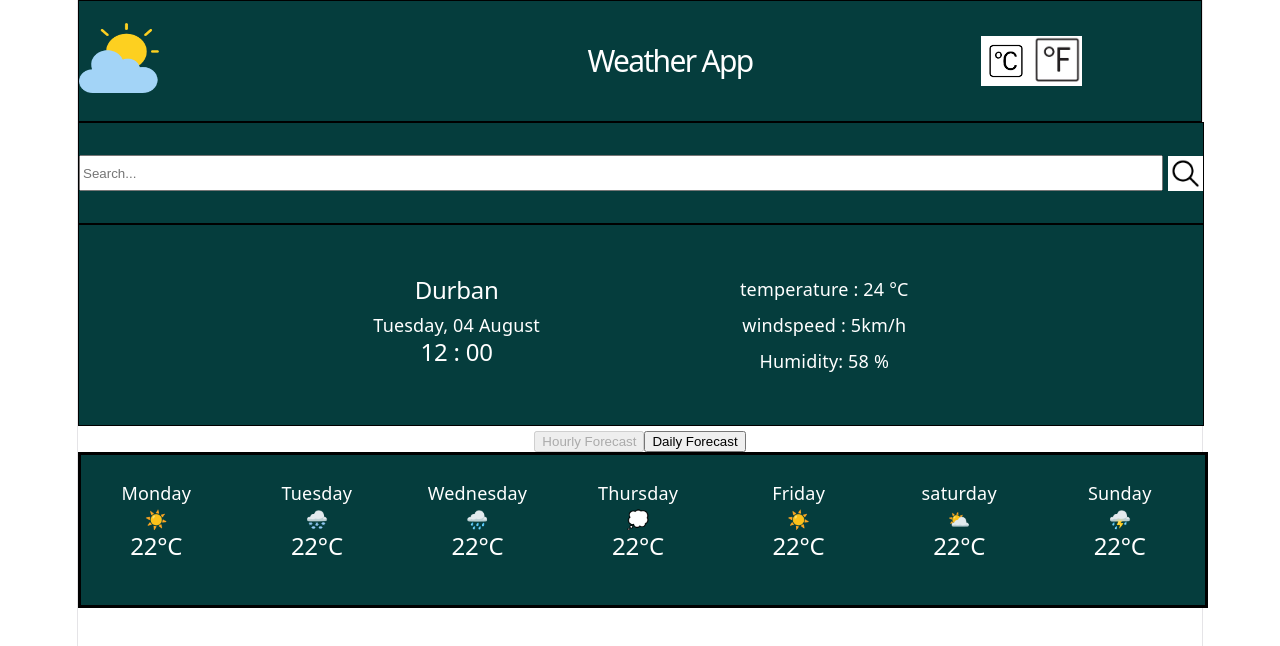
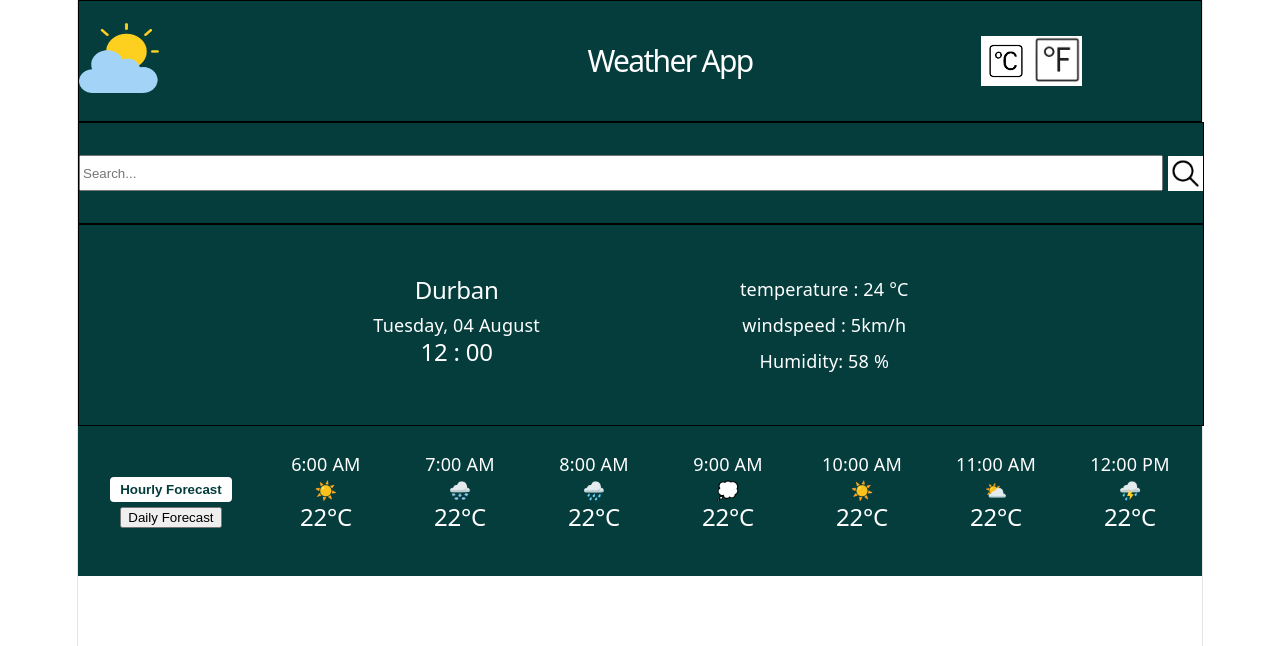
Before and after one commit to nokuphiwa02/weatherProject, a React (Vite) app: page / in a window 1280 px wide. Shown: the top 646 px of the page. Built offline with nearby package versions, Linux system fonts and the light colour scheme.

Commit message:
updateBtns

```diff
--- a/src/Components/DailyForecast/DailyForecast.module.css
+++ b/src/Components/DailyForecast/DailyForecast.module.css
@@ -7,7 +7,6 @@
   margin-top: 0;
   justify-content: center;
   align-items: center;
-  border: solid black;
   background-color: #053d3d;
   color: white;
 }
--- a/src/Components/DailyForecast/DailyForecast.tsx
+++ b/src/Components/DailyForecast/DailyForecast.tsx
@@ -4,6 +4,7 @@ import { Text } from "../Text/Text";
 
 export const DailyForecast = () => {
   return (
+    <>
       <div className={styles.DailyContent}>
         <div className={styles.dailyForecast}>
           <Text variant="p">Monday</Text>
@@ -45,5 +46,6 @@ export const DailyForecast = () => {
           <Text variant="h2">22°C</Text>
         </div>
       </div>
+    </>
   );
 };
--- a/src/Components/HourlyForecast/HourlyForecast.module.css
+++ b/src/Components/HourlyForecast/HourlyForecast.module.css
@@ -7,7 +7,6 @@
   margin-top:0;
   justify-content: center;
   align-items: center;
-  border: solid black;
   background-color: #053d3d;
   color: white;
 }
--- a/src/Components/forecastContainer/ForecastContainer.modules.css
+++ b/src/Components/forecastContainer/ForecastContainer.modules.css
@@ -1,4 +1,4 @@
-content {
+.content {
   width: 100%;
   height: 150px;
   display: flex;
@@ -7,13 +7,18 @@ content {
   margin-top: 0;
   justify-content: center;
   align-items: center;
-  border: solid black;
   background-color: #053d3d;
-  color: white;
 }
 
-
-btns {
+.btns {
   position: relative;
-  margin-top: -100px;
+  background-color: #053d3d;
 }
+.active {
+  background-color: #ffffff;
+  color: #053d3d;
+  font-weight: bold;
+  border: none;
+  padding: 5px 10px;
+  border-radius: 4px;
+}
--- a/src/Components/forecastContainer/ForecastContainer.tsx
+++ b/src/Components/forecastContainer/ForecastContainer.tsx
@@ -1,25 +1,32 @@
-import React, {useState} from 'react'
+import React, { useState } from "react";
+import "./ForecastContainer.modules.css";
 
-import { DailyForecast } from '../DailyForecast/DailyForecast'
-import { HourlyForecast } from '../HourlyForecast/HourlyForecast'
-
+import { DailyForecast } from "../DailyForecast/DailyForecast";
+import { HourlyForecast } from "../HourlyForecast/HourlyForecast";
 
 export const ForecastContainer = () => {
-
-    const [active ,setActive] = useState <'hourly' |  'daily'>('hourly')
-
-
+  const [active, setActive] = useState("hourly");
 
   return (
-
-  <div className='content'>
-    <div className='btns'>
-      <button onClick={()=>setActive('hourly')} disabled={active=== 'hourly'}>Hourly Forecast</button>
-       <button onClick={()=>setActive('daily')} disabled={active=== 'daily'}>Daily Forecast</button>
+    <div className="content">
+      <div className="btns">
+        <button
+          onClick={() => setActive("hourly")}
+          className={active === "hourly" ? "active" : ""}
+          disabled={active === "hourly"}
+        >
+          Hourly Forecast
+        </button>
+        <button
+          onClick={() => setActive("daily")}
+          className={active === "daily" ? "active" : ""}
+          disabled={active === "daily"}
+        >
+          Daily Forecast
+        </button>
+      </div>
+      {active === "daily" && <DailyForecast />}
+      {active === "hourly" && <HourlyForecast />}
     </div>
-        {active === 'hourly' ? <DailyForecast/> : <HourlyForecast/>}
-  </div>
-
-
-  )
-}
+  );
+};
```
Also changed, not shown: src/App.tsx (+5 -2 lines), src/Components/HourlyForecast/HourlyForecast.tsx (+1 -7 lines), src/Components/pages/Home.tsx (deleted). Lines whose indentation alone changed are shown as unchanged.
